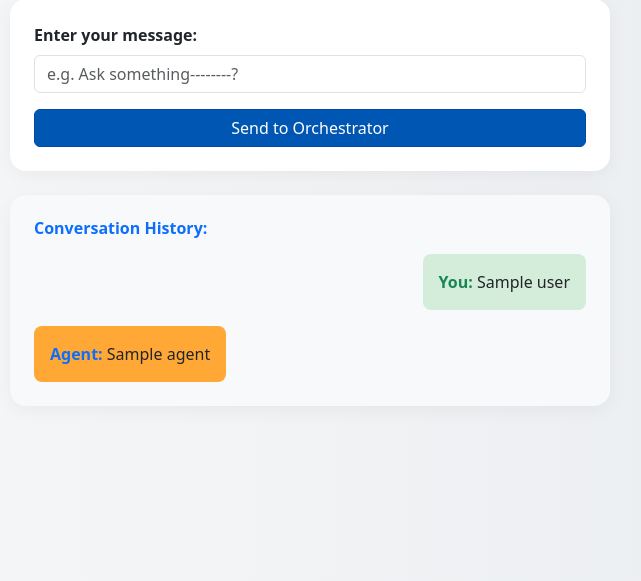
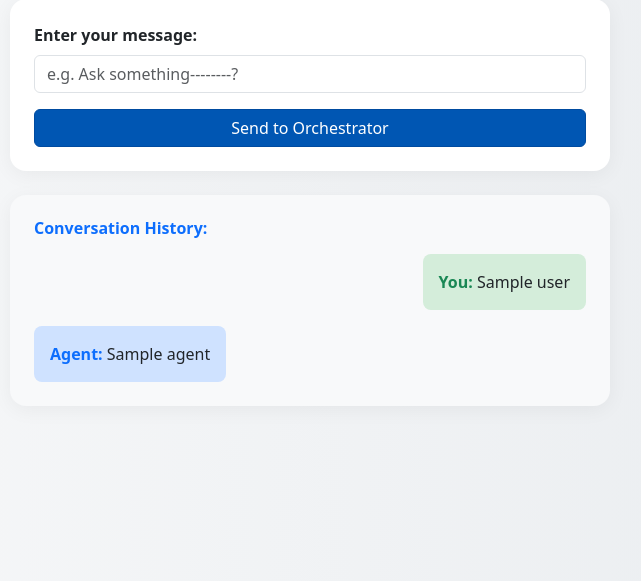
Before and after one commit to sravankumar-mode/a2a-test-client, a Flask app: template templates/index.html in a window 1280 px wide. Shown: the part 147-728 px from the top of the page, without its empty margins (330-971 px from the left). Run offline with Flask 3, Linux system fonts and the light colour scheme; the template is opened without the code that fills it: most values are stand-ins (such as "Sample title", 1, 10 or a date in 2020).

Commit message:
Update index.html

```diff
--- a/templates/index.html
+++ b/templates/index.html
@@ -77,7 +77,7 @@
 
                             <!-- Agent message (left aligned) -->
                             <div class="d-flex justify-content-start">
-                                <div class="p-3 rounded-3 text-dark" style="background-color: #ffa836; max-width: 75%;">
+                                <div class="p-3 rounded-3 text-dark" style="background-color: #cfe2ff; max-width: 75%;">
                                     <strong class="text-primary">Agent:</strong> {{ turn.agent }}
                                 </div>
                             </div>
```
